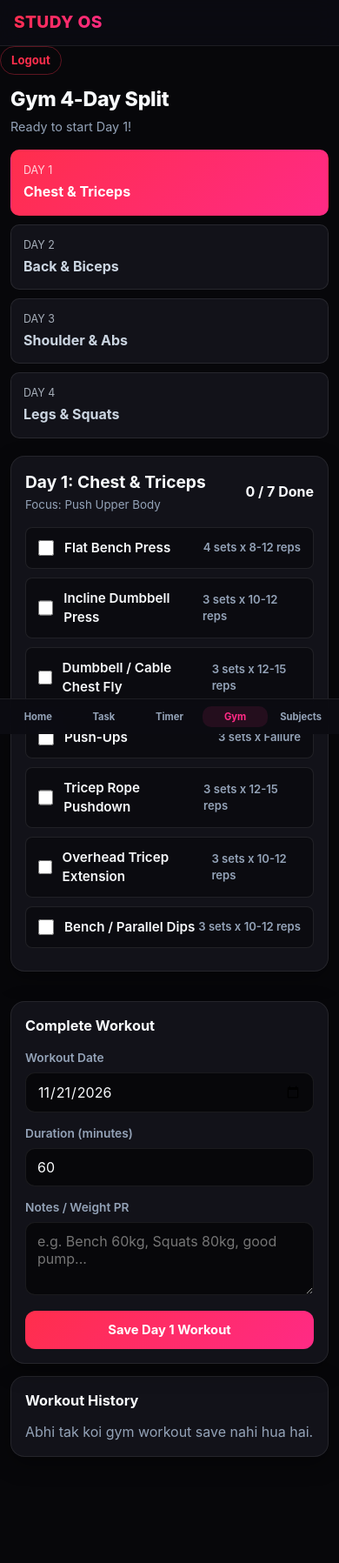
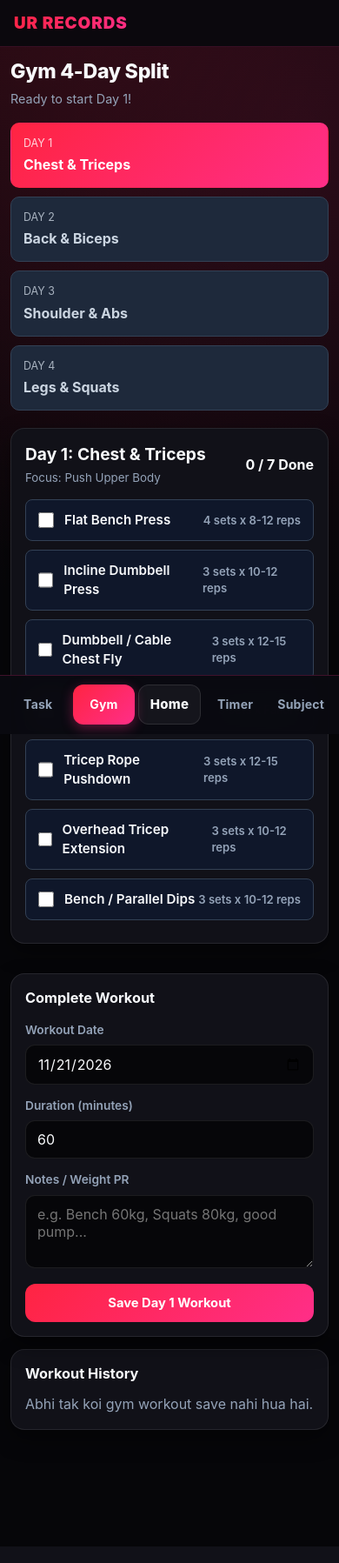
Before and after one commit to aakashofficial4551-alt/study-tracker-, a Flask app: page /gym/ in a window 390 px wide. Shown: the whole page at 87% size. Run offline with Flask 3, Linux system fonts and the light colour scheme.

Commit message:
Refactor base.html for theme and navigation updates
Updated theme colors and navbar styles, improved mobile navigation, and added swipe functionality for tab navigation.

```diff
--- a/templates/base.html
+++ b/templates/base.html
@@ -3,27 +3,26 @@
 <head>
     <meta charset="UTF-8">
     <meta name="viewport" content="width=device-width, initial-scale=1.0, maximum-scale=1.0, user-scalable=no, viewport-fit=cover">
-    <meta name="theme-color" content="#07070a">
+    <meta name="theme-color" content="#060609">
     <meta name="apple-mobile-web-app-capable" content="yes">
     <meta name="apple-mobile-web-app-status-bar-style" content="black-translucent">
-    <title>{% block title %}StudyOS{% endblock %}</title>
+    <title>{% block title %}UR RECORDS{% endblock %}</title>
     <link rel="manifest" href="/manifest.json">
     <link rel="apple-touch-icon" href="/static/icons/icon-192.png">
     <style>
         :root {
-            --bg-black: #07070a;
-            --bg-card: #121219;
-            --bg-surface: #1a1a24;
-            --border-subtle: rgba(255, 255, 255, 0.08);
+            --bg-black: #060609;
+            --bg-card: #111118;
+            --bg-surface: #191924;
+            --border-subtle: rgba(255, 255, 255, 0.09);
             --text-main: #f8fafc;
             --text-muted: #94a3b8;
-            --red: #ff2e4c;
-            --pink: #ff2a85;
-            --green: #10b981;
+            --red: #ff2442;
+            --pink: #ff2e88;
+            --green: #16c784;
             --green-bright: #22c55e;
             --amber: #f59e0b;
-            --blue: #3b82f6;
-            --grad-primary: linear-gradient(135deg, #ff2e4c 0%, #ff2a85 100%);
+            --grad-primary: linear-gradient(135deg, #ff2442 0%, #ff2e88 100%);
             --grad-green: linear-gradient(135deg, #10b981 0%, #22c55e 100%);
         }
 
@@ -37,13 +36,16 @@
 
         body {
             background-color: var(--bg-black);
+            background-image:
+                radial-gradient(circle at 12% 0%, rgba(255, 36, 66, 0.12), transparent 38%),
+                radial-gradient(circle at 88% 8%, rgba(255, 46, 136, 0.10), transparent 36%);
             color: var(--text-main);
             min-height: 100vh;
             line-height: 1.45;
             overflow-x: hidden;
         }
 
-        /* Top App Bar */
+        /* Top Bar */
         .navbar {
             position: sticky;
             top: 0;
@@ -51,16 +53,16 @@
             display: flex;
             justify-content: space-between;
             align-items: center;
-            padding: 12px 16px;
-            background: rgba(12, 12, 18, 0.9);
-            backdrop-filter: blur(14px);
-            border-bottom: 1px solid var(--border-subtle);
+            padding: 13px 16px;
+            background: rgba(9, 9, 14, 0.92);
+            backdrop-filter: blur(16px);
+            border-bottom: 1px solid rgba(255, 46, 136, 0.18);
         }
 
         .navbar .brand {
-            font-size: 1.2rem;
-            font-weight: 800;
-            letter-spacing: 0.4px;
+            font-size: 1.18rem;
+            font-weight: 900;
+            letter-spacing: 0.9px;
             text-decoration: none;
             background: var(--grad-primary);
             -webkit-background-clip: text;
@@ -86,12 +88,12 @@
         .desktop-nav a:hover,
         .desktop-nav a.active {
             color: #fff;
-            background: rgba(255, 42, 133, 0.14);
+            background: rgba(255, 46, 136, 0.16);
         }
 
         .logout-pill {
             color: var(--red) !important;
-            border: 1px solid rgba(255, 46, 76, 0.35);
+            border: 1px solid rgba(255, 36, 66, 0.38);
             padding: 6px 12px !important;
             border-radius: 999px !important;
             font-size: 0.82rem !important;
@@ -113,7 +128,7 @@
             border-radius: 16px;
             padding: 16px;
             margin-bottom: 14px;
-            box-shadow: 0 8px 24px rgba(0, 0, 0, 0.35);
+            box-shadow: 0 10px 26px rgba(0, 0, 0, 0.42);
         }
 
         .stats-grid {
@@ -219,44 +234,56 @@
             transition: width 0.3s ease;
         }
 
-        /* Mobile Bottom Navigation Bar */
+        /* Standard Bigger Mobile Bottom Navigation Bar */
         .bottom-nav {
             display: none;
         }
 
         @media (max-width: 768px) {
             .desktop-nav { display: none; }
-            .container { padding: 0 12px 92px 12px; margin-top: 12px; }
+            .container { padding: 0 12px 104px 12px; margin-top: 12px; }
             .bottom-nav {
                 position: fixed;
                 bottom: 0;
                 left: 0;
                 right: 0;
-                z-index: 100;
+                z-index: 1000;
                 display: grid;
                 grid-template-columns: repeat(5, 1fr);
-                background: rgba(12, 12, 18, 0.96);
-                backdrop-filter: blur(16px);
-                border-top: 1px solid var(--border-subtle);
-                padding: 8px 6px calc(8px + env(safe-area-inset-bottom));
+                align-items: center;
+                gap: 4px;
+                min-height: 68px;
+                background: rgba(10, 10, 16, 0.97);
+                backdrop-filter: blur(18px);
+                border-top: 1px solid rgba(255, 46, 136, 0.22);
+                padding: 9px 8px calc(10px + env(safe-area-inset-bottom));
             }
             .bottom-nav a {
                 display: flex;
-                flex-direction: column;
                 align-items: center;
                 justify-content: center;
-                gap: 3px;
+                min-height: 46px;
                 text-decoration: none;
                 color: var(--text-muted);
-                font-size: 0.7rem;
+                font-size: 0.88rem;
                 font-weight: 700;
-                padding: 4px 2px;
-                border-radius: 10px;
+                border-radius: 12px;
+                letter-spacing: 0.2px;
+                transition: background 0.2s, color 0.2s, transform 0.1s;
             }
-            .bottom-nav a .nav-icon { font-size: 1.15rem; line-height: 1; }
+            .bottom-nav a:active { transform: scale(0.95); }
+            .bottom-nav a.nav-home {
+                font-size: 0.94rem;
+                font-weight: 800;
+                color: #f8fafc;
+                background: rgba(255, 255, 255, 0.05);
+                border: 1px solid rgba(255, 255, 255, 0.1);
+            }
             .bottom-nav a.active {
-                color: var(--pink);
-                background: rgba(255, 42, 133, 0.1);
+                color: #ffffff;
+                background: var(--grad-primary);
+                border-color: transparent;
+                box-shadow: 0 4px 14px rgba(255, 46, 136, 0.35);
             }
         }
     </style>
@@ -265,15 +292,15 @@
     {% set ep = request.endpoint or '' %}
 
     <nav class="navbar">
-        <a href="{{ url_for('dashboard.dashboard') }}" class="brand">STUDY OS</a>
+        <a href="{{ url_for('dashboard.dashboard') }}" class="brand">UR RECORDS</a>
 
         <div class="desktop-nav">
             {% if current_user.is_authenticated %}
-                <a href="{{ url_for('dashboard.dashboard') }}" class="{% if 'dashboard' in ep %}active{% endif %}">Dashboard</a>
                 <a href="{{ url_for('habits.daily_tracker') }}" class="{% if 'habits' in ep %}active{% endif %}">Task</a>
+                <a href="{{ url_for('gym.index') }}" class="{% if 'gym' in ep %}active{% endif %}">Gym</a>
+                <a href="{{ url_for('dashboard.dashboard') }}" class="{% if 'dashboard' in ep %}active{% endif %}">Home</a>
                 <a href="{{ url_for('study.home') }}" class="{% if 'study' in ep %}active{% endif %}">Timer</a>
-                <a href="{{ url_for('gym.index') }}" class="{% if 'gym' in ep %}active{% endif %}">Gym</a>
-                <a href="{{ url_for('subject.subjects') }}" class="{% if 'subject' in ep %}active{% endif %}">Subjects</a>
+                <a href="{{ url_for('subject.subjects') }}" class="{% if 'subject' in ep %}active{% endif %}">Subject</a>
                 {% if not config.get('DISABLE_AUTH') %}
                     <a href="{{ url_for('auth.logout') }}" class="logout-pill">Logout</a>
                 {% endif %}
@@ -283,18 +310,15 @@
             {% endif %}
         </div>
 
-        {% if current_user.is_authenticated and not config.get('DISABLE_AUTH') %}
-            <a href="{{ url_for('auth.logout') }}" class="logout-pill" style="display:none;" id="mobile-logout">Logout</a>
-        {% endif %}
+        <div style="display:flex; align-items:center; gap:8px;">
+            <button id="install-app-btn" class="btn btn-sm" style="display:none;">Install</button>
+            {% if current_user.is_authenticated and not config.get('DISABLE_AUTH') %}
+                <a href="{{ url_for('auth.logout') }}" class="logout-pill" style="display:none;" id="mobile-logout">Logout</a>
+            {% endif %}
+        </div>
     </nav>
 
-        {% if current_user.is_authenticated %}
-            <a href="{{ url_for('auth.logout') }}" class="logout-pill" style="display:none;" id="mobile-logout">Logout</a>
-        {% endif %}
-    <button id="install-app-btn" class="btn btn-sm" style="display:none;">Install App</button>
-    </nav>
-
-    <div class="container">
+    <div class="container" id="main-container">
         {% with messages = get_flashed_messages(with_categories=true) %}
             {% if messages %}
                 {% for category, message in messages %}
@@ -308,51 +332,27 @@
 
     {% if current_user.is_authenticated %}
     <nav class="bottom-nav">
-        <a href="{{ url_for('dashboard.dashboard') }}" class="{% if 'dashboard' in ep %}active{% endif %}">Home</a>
         <a href="{{ url_for('habits.daily_tracker') }}" class="{% if 'habits' in ep %}active{% endif %}">Task</a>
+        <a href="{{ url_for('gym.index') }}" class="{% if 'gym' in ep %}active{% endif %}">Gym</a>
+        <a href="{{ url_for('dashboard.dashboard') }}" class="nav-home {% if 'dashboard' in ep %}active{% endif %}">Home</a>
         <a href="{{ url_for('study.home') }}" class="{% if 'study' in ep %}active{% endif %}">Timer</a>
-        <a href="{{ url_for('gym.index') }}" class="{% if 'gym' in ep %}active{% endif %}">Gym</a>
-        <a href="{{ url_for('subject.subjects') }}" class="{% if 'subject' in ep %}active{% endif %}">Subjects</a>
+        <a href="{{ url_for('subject.subjects') }}" class="{% if 'subject' in ep %}active{% endif %}">Subject</a>
     </nav>
     {% endif %}
 
-    <!-- Global Theme Polish for Task & Gym Pages -->
     <style>
         @media (max-width: 768px) {
             #mobile-logout { display: inline-block !important; }
         }
-        /* Upgrade Task & Gym cards to Red/Black/Pink/Green Theme automatically */
-        .check-box, .ex-item, .mini-box, .tag {
-            background: #0b0b10 !important;
-            border-color: rgba(255, 255, 255, 0.09) !important;
-        }
-        .sec-label { color: #ff2a85 !important; }
-        .check-box[data-type="positive"] .yn-toggle input[value="yes"]:checked + label {
-            background: #10b981 !important;
-            color: #041d11 !important;
-        }
-        .check-box[data-type="avoid"] .yn-toggle input[value="yes"]:checked + label {
-            background: #ff2e4c !important;
-            color: #ffffff !important;
-        }
-        .check-box[data-type="avoid"] .yn-toggle input[value="no"]:checked + label {
-            background: #10b981 !important;
-            color: #041d11 !important;
-        }
         .period-tab.active, .day-tab.active {
-            background: linear-gradient(135deg, #ff2e4c 0%, #ff2a85 100%) !important;
+            background: linear-gradient(135deg, #ff2442 0%, #ff2e88 100%) !important;
             color: #ffffff !important;
             border-color: transparent !important;
         }
-        .day-tab {
-            background: #121219 !important;
-            border-color: rgba(255, 255, 255, 0.09) !important;
-        }
-        .ex-left input[type="checkbox"] {
-            accent-color: #22c55e;
-        }
     </style>
+
     <script>
+        // PWA Service Worker & Install Button
         if ("serviceWorker" in navigator) {
             window.addEventListener("load", () => {
                 navigator.serviceWorker.register("/sw.js", { scope: "/" }).catch(() => {});
@@ -381,6 +381,71 @@
         window.addEventListener("appinstalled", () => {
             if (installBtn) installBtn.style.display = "none";
         });
+
+        // Instagram-like Horizontal Swipe Navigation across tabs
+        (function () {
+            const tabs = [
+                { prefix: "/daily", url: "/daily/" },
+                { prefix: "/gym", url: "/gym/" },
+                { prefix: "/dashboard", url: "/dashboard/" },
+                { prefix: "/study", url: "/study/" },
+                { prefix: "/subjects", url: "/subjects/" }
+            ];
+
+            const container = document.getElementById("main-container");
+            const swipeDir = sessionStorage.getItem("ur_swipe_dir");
+            if (swipeDir && container) {
+                container.classList.add(swipeDir === "left" ? "slide-in-right" : "slide-in-left");
+                sessionStorage.removeItem("ur_swipe_dir");
+            }
+
+            const path = window.location.pathname;
+            const currentIndex = tabs.findIndex(t => path.startsWith(t.prefix));
+            if (currentIndex === -1) return;
+
+            let startX = 0;
+            let startY = 0;
+            let tracking = false;
+
+            document.addEventListener("touchstart", (e) => {
+                if (e.touches.length !== 1) return;
+                // Do not swipe when touching map, inputs, or scrollable tables
+                if (e.target.closest(".leaflet-container, input, textarea, select, table")) {
+                    tracking = false;
+                    return;
+                }
+                startX = e.touches[0].clientX;
+                startY = e.touches[0].clientY;
+                tracking = true;
+            }, { passive: true });
+
+            document.addEventListener("touchend", (e) => {
+                if (!tracking || e.changedTouches.length !== 1) return;
+                tracking = false;
+
+                const dx = e.changedTouches[0].clientX - startX;
+                const dy = e.changedTouches[0].clientY - startY;
+
+                // Trigger only on clean horizontal swipe
+                if (Math.abs(dx) < 68 || Math.abs(dx) < Math.abs(dy) * 1.5) return;
+
+                if (dx < 0 && currentIndex < tabs.length - 1) {
+                    sessionStorage.setItem("ur_swipe_dir", "left");
+                    if (container) {
+                        container.style.transform = "translateX(-28px)";
+                        container.style.opacity = "0.5";
+                    }
+                    window.location.href = tabs[currentIndex + 1].url;
+                } else if (dx > 0 && currentIndex > 0) {
+                    sessionStorage.setItem("ur_swipe_dir", "right");
+                    if (container) {
+                        container.style.transform = "translateX(28px)";
+                        container.style.opacity = "0.5";
+                    }
+                    window.location.href = tabs[currentIndex - 1].url;
+                }
+            }, { passive: true });
+        })();
     </script>
 </body>
 </html>
```
Also changed, not shown: other parts of templates/base.html (+24 -11 lines).
